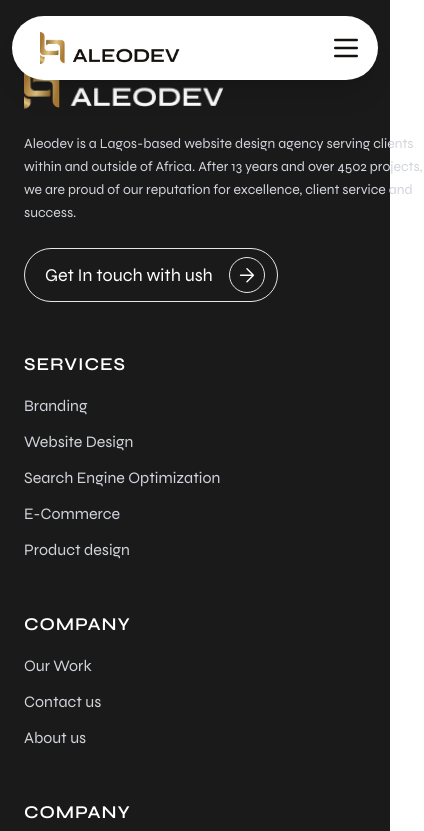
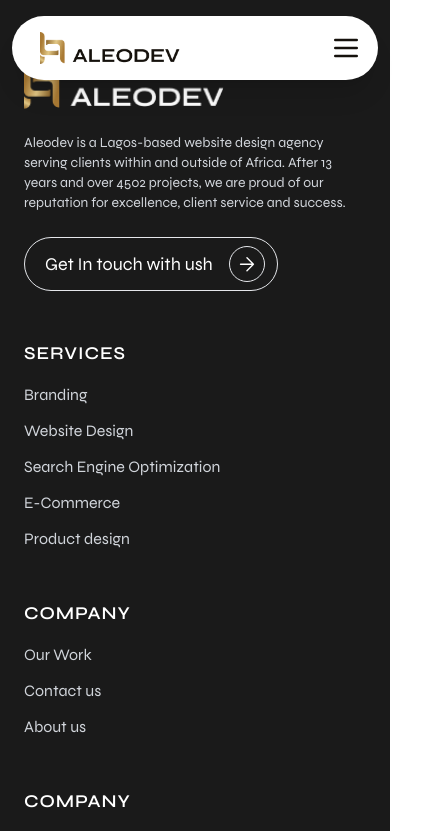
Before and after one commit to johnifemezuo/aleodev, a Next.js app: page /PageWrapper in a window 390 px wide. Shown: the top 831 px of the page, 424 px wide, since content can reach past the window. Built offline with nearby package versions, Linux system fonts and the light colour scheme.

Commit message:
responsive issue

```diff
--- a/src/components/UI/Footer/Footer.tsx
+++ b/src/components/UI/Footer/Footer.tsx
@@ -12,7 +12,7 @@
       <Container>
         <div className="grid grid-cols-1 md:grid-cols-2 lg:grid-cols-2 gap-12">
           {/* Logo and Description */}
-          <div className="space-y-6 w-[400px]">
+          <div className="space-y-6 sm:w-[400px]">
             <Link href="/" className="text-3xl font-bold">
               <Image
                 src="/images/logo-white.png"
@@ -23,7 +23,7 @@
               />
             </Link>
 
-            <p className="text-gray-300 text-sm leading-relaxed">
+            <p className="text-gray-300 text-sm w-full">
               Aleodev is a Lagos-based website design agency serving clients
               within and outside of Africa. After 13 years and over 4502
               projects, we are proud of our reputation for excellence, client
```
